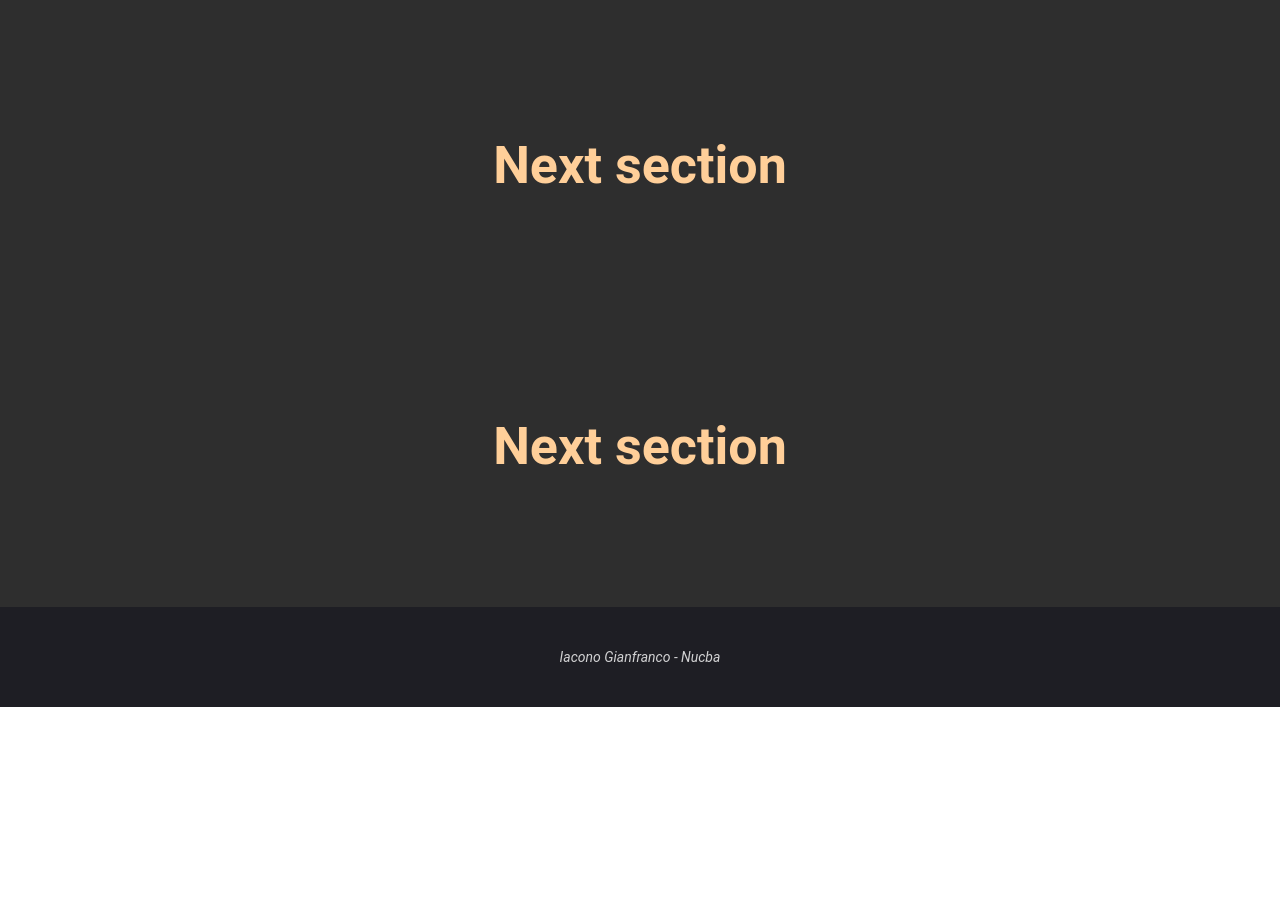
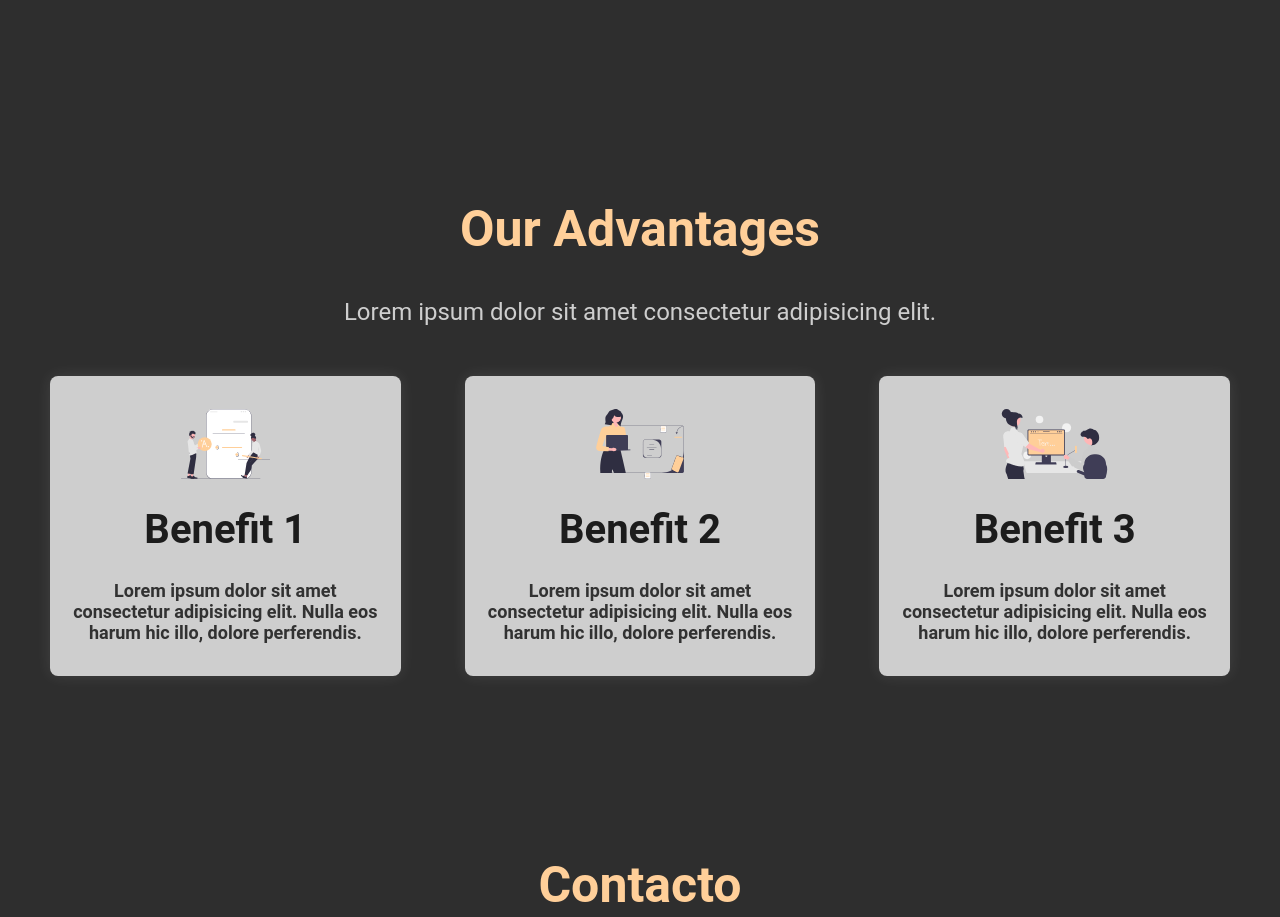
Before and after one commit to IaconoG/landing-page-nucba, a plain HTML site: page index.html in a window 1280 px wide. Shown: the part 1040-1957 px from the top of the page. Before the commit the page ends 1747 px from the top, so only its background shows below. Drawn offline with Linux system fonts and the light colour scheme.

Commit message:
section about us y otros detalles

```diff
--- a/index.html
+++ b/index.html
@@ -15,8 +15,9 @@
         </div>
         <div class="contenedor-enlaces">
           <a href="#">Inicio</a>
-          <a href="#">Proyectos</a>
-          <a href="#">Contacto</a>
+          <a href="#about-us">About Us</a>
+          <a href="#our-advantages">Advantages</a>
+          <a href="#contact">Contacto</a>
         </div>
       </nav>
     </header>
@@ -32,7 +33,7 @@
           <button class="hero-button white">call to action</button>
           <button class="hero-button black">learn more</button>
         </div>
-        <div class="hero-img" style="color: rebeccapurple">
+        <div class="hero-img">
           <img
             src="./assets/img/undraw_counting_stars_re_smvv.svg"
             alt="Counting stars"
@@ -40,7 +41,7 @@
         </div>
       </section>
       <!-- ABOUT -->
-      <section class="about">
+      <section id="about-us">
         <h3>About Us</h3>
         <p>
           Lorem ipsum dolor sit amet consectetur adipisicing elit. Vitae quod
@@ -50,11 +51,38 @@
         </p>
       </section>
       <!-- NEXT -->
-      <section>
-        <h3>Next section</h3>
+      <section id="our-advantages">
+        <h3>Our Advantages</h3>
+        <p>Lorem ipsum dolor sit amet consectetur adipisicing elit.</p>
+        <div class="cards-container">
+          <div class="card">
+            <img src="./assets/img/card-img-1.svg" alt="" />
+            <h4>Benefit 1</h4>
+            <p>
+              Lorem ipsum dolor sit amet consectetur adipisicing elit. Nulla eos
+              harum hic illo, dolore perferendis.
+            </p>
+          </div>
+          <div class="card">
+            <img src="./assets/img/card-img-2.svg" alt="" />
+            <h4>Benefit 2</h4>
+            <p>
+              Lorem ipsum dolor sit amet consectetur adipisicing elit. Nulla eos
+              harum hic illo, dolore perferendis.
+            </p>
+          </div>
+          <div class="card">
+            <img src="./assets/img/card-img-3.svg" alt="" />
+            <h4>Benefit 3</h4>
+            <p>
+              Lorem ipsum dolor sit amet consectetur adipisicing elit. Nulla eos
+              harum hic illo, dolore perferendis.
+            </p>
+          </div>
+        </div>
       </section>
-      <section>
-        <h3>Next section</h3>
+      <section id="contact">
+        <h3>Contacto</h3>
       </section>
     </main>
     <footer>
--- a/styles/styles.css
+++ b/styles/styles.css
@@ -3,9 +3,9 @@
   --clr-secondary: #1e1e24;
   --clr-details: #ffcf99;
   --clr-details-2: #af8ae2;
-  --clr-white: #fff8f0;
-  --clr-white-grey: #ffffffcc;
-  --clr-black: #2e2e2e;
+  --clr-white: #cecece;
+  --clr-grey: #323232;
+  --clr-black: #1c1c1c;
 }
 
 html {
@@ -52,18 +52,25 @@ a {
 }
 p {
   font-size: 2.4rem;
-  color: var(--clr-white-grey);
+  color: var(--clr-white);
 }
 h2,
 h3 {
   color: var(--clr-details);
+}
+h2,
+h3 {
   margin-bottom: 4rem;
 }
 h2 {
   font-size: 6.4rem;
 }
 h3 {
-  font-size: 5.2rem;
+  font-size: 5rem;
+}
+h4 {
+  font-size: 4rem;
+  color: var(--clr-black);
 }
 
 /* nav */
@@ -82,13 +89,15 @@ h3 {
   border-radius: 8px;
 }
 .contenedor-enlaces {
-  width: 500px;
+  width: fit-content;
   min-width: 300px;
   display: flex;
   align-items: center;
+  gap: 5vw;
 }
 .contenedor-enlaces > a {
   width: fit-content;
+  min-width: fit-content;
   margin-inline: auto;
   font-size: 2rem;
   font-weight: bold;
@@ -114,6 +123,7 @@ main > * {
   width: fit-content;
   max-width: 1200px;
   height: 100%;
+  min-height: 250px;
   display: flex;
 }
 
@@ -151,7 +161,7 @@ main > *:not(:first-child) {
   font-weight: bold;
   cursor: pointer;
   text-transform: uppercase;
-  border: 3px solid var(--clr-white-grey);
+  border: 3px solid var(--clr-white);
 }
 button.white {
   background-color: var(--clr-white);
@@ -186,10 +196,38 @@ button:active {
 }
 
 /* ABOUT */
-.about {
+
+/* OUR ADVANTAGES */
+.cards-container {
+  width: 100%;
+  display: flex;
+  gap: 5rem 5vw;
+  margin-top: 5rem;
+}
+.card {
+  min-width: 300px;
+  min-height: 300px;
+  background-color: var(--clr-white);
+  padding: 3rem 2rem;
+  margin: auto;
+  border-radius: 8px;
+  display: flex;
   flex-direction: column;
-  text-align: center;
+  justify-content: space-around;
+  gap: 2rem;
+  box-shadow: 0 0 15px 0px rgba(255, 255, 255, 0.1);
 }
+.card > p {
+  color: var(--clr-grey);
+  font-size: 1.8rem;
+  font-weight: bold;
+}
+.card > img {
+  width: 100%;
+  height: 70px;
+}
+
+/* CONTACT */
 
 /* footer */
 footer p {
@@ -197,7 +235,14 @@ footer p {
   font-style: italic;
 }
 
-/* FIXME: No se donde poner la img del hero kjjj, igual seguro se ve mas adelante */
+@media screen and (max-width: 1150px) {
+  .cards-container {
+    flex-direction: column;
+  }
+  .cards-container > * {
+    max-width: 50vw;
+  }
+}
 @media screen and (max-width: 860px) {
   .hero-img > img,
   .hero-img {
```
